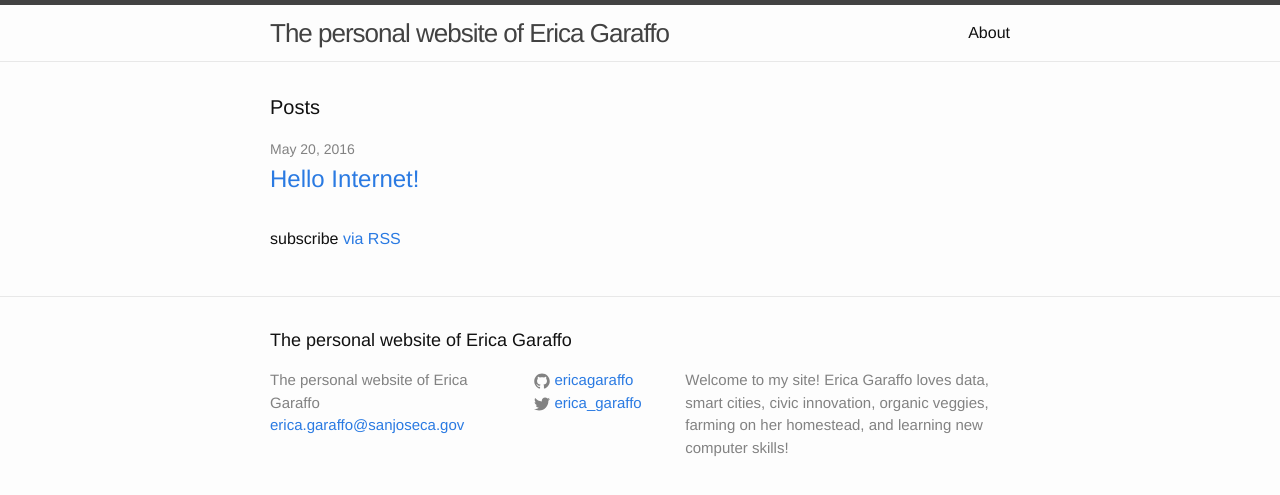
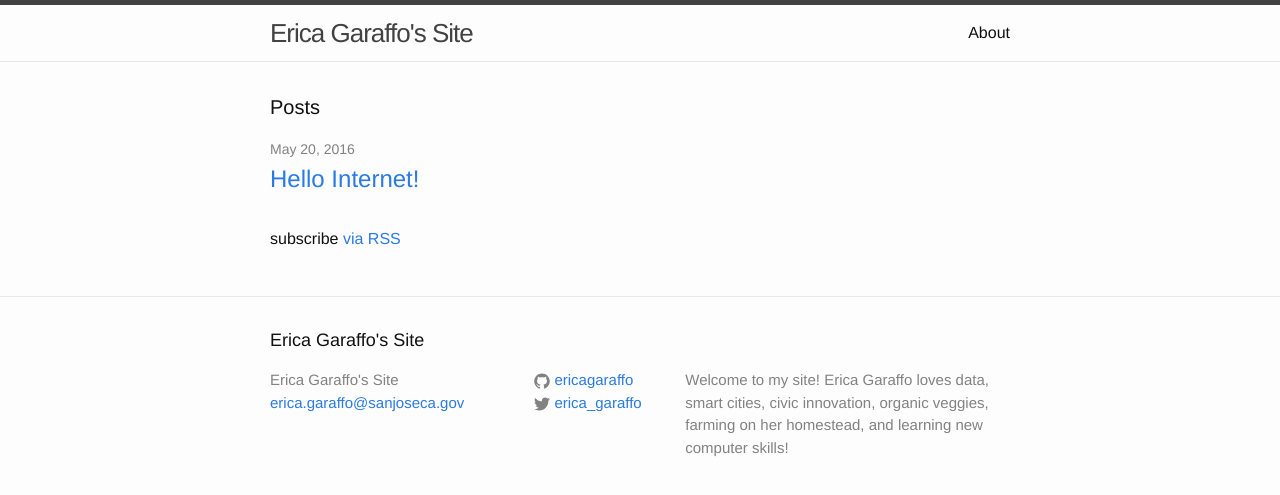
Before and after one commit to ericagaraffo/ericagaraffo.github.io, a Jekyll site: the page built from index.html, in a window 1280 px wide. Shown: the top 495 px of the page. Built offline with Jekyll 4.4.1, drawn with Linux system fonts in a browser that asks for light colours.

Commit message:
Update _config.yml

```diff
--- a/_config.yml
+++ b/_config.yml
@@ -6,7 +6,7 @@
 # 'jekyll serve'. If you change this file, please restart the server process.
 
 # Site settings
-title: The personal website of Erica Garaffo
+title: Erica Garaffo's Site
 email: erica.garaffo@sanjoseca.gov
 description: > # this means to ignore newlines until "baseurl:"
   Welcome to my site! Erica Garaffo loves data, smart cities,
```
